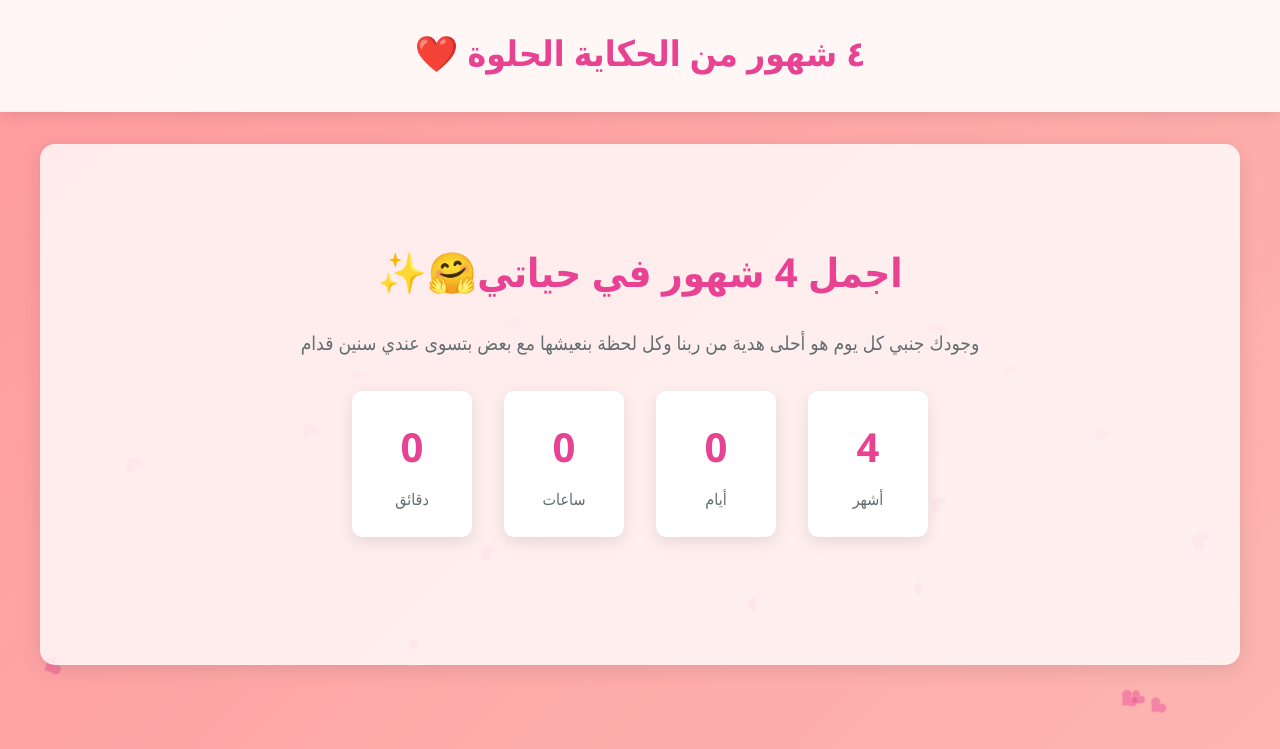
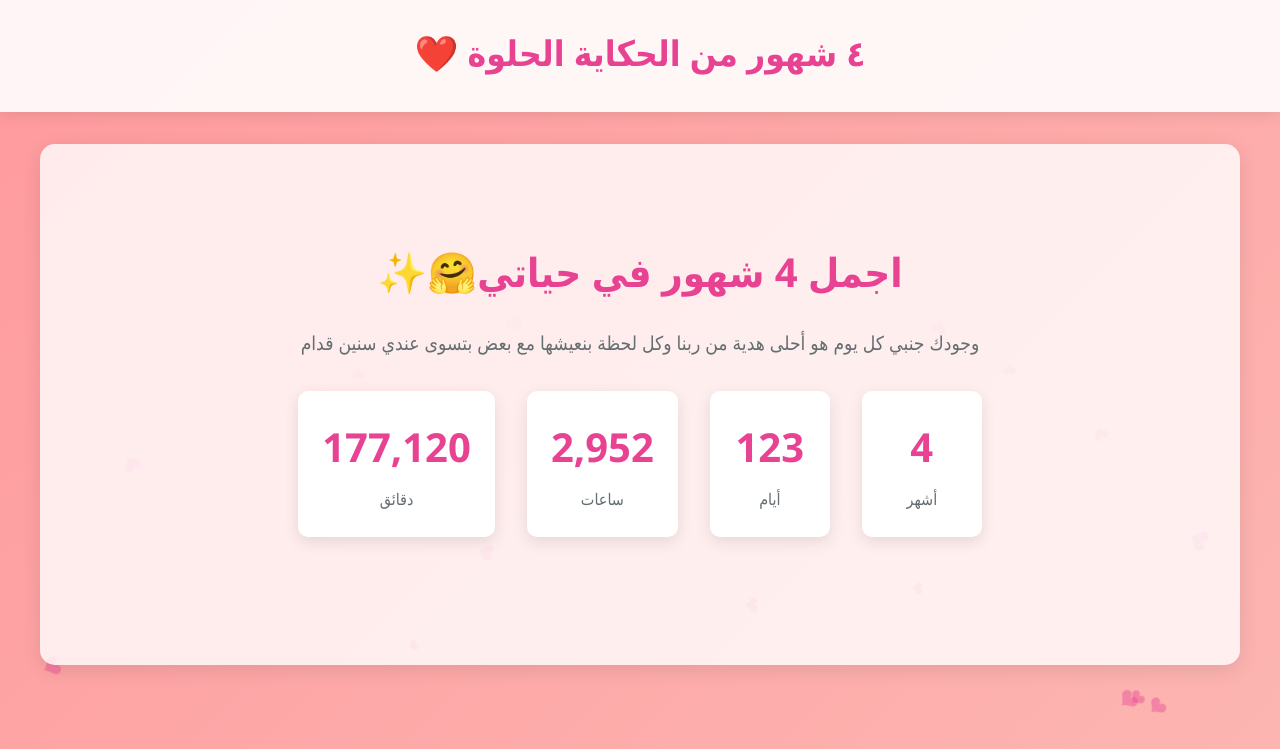
Before and after one commit to AbdelrahmanAfifi/Surprise, a plain HTML site: page index.html in a window 1280 px wide. Shown: the top 749 px of the page. Drawn offline with Linux system fonts and the light colour scheme.

Commit message:
Update index.html

```diff
--- a/index.html
+++ b/index.html
@@ -267,15 +267,15 @@
                 <div class="label">أشهر</div>
             </div>
             <div class="time-unit">
-                <div class="number" id="days">0</div>
+                <div class="number" id="days">123</div>
                 <div class="label">أيام</div>
             </div>
             <div class="time-unit">
-                <div class="number" id="hours">0</div>
+                <div class="number" id="hours">2,952</div>
                 <div class="label">ساعات</div>
             </div>
             <div class="time-unit">
-                <div class="number" id="minutes">0</div>
+                <div class="number" id="minutes">177,120</div>
                 <div class="label">دقائق</div>
             </div>
         </div>
```
